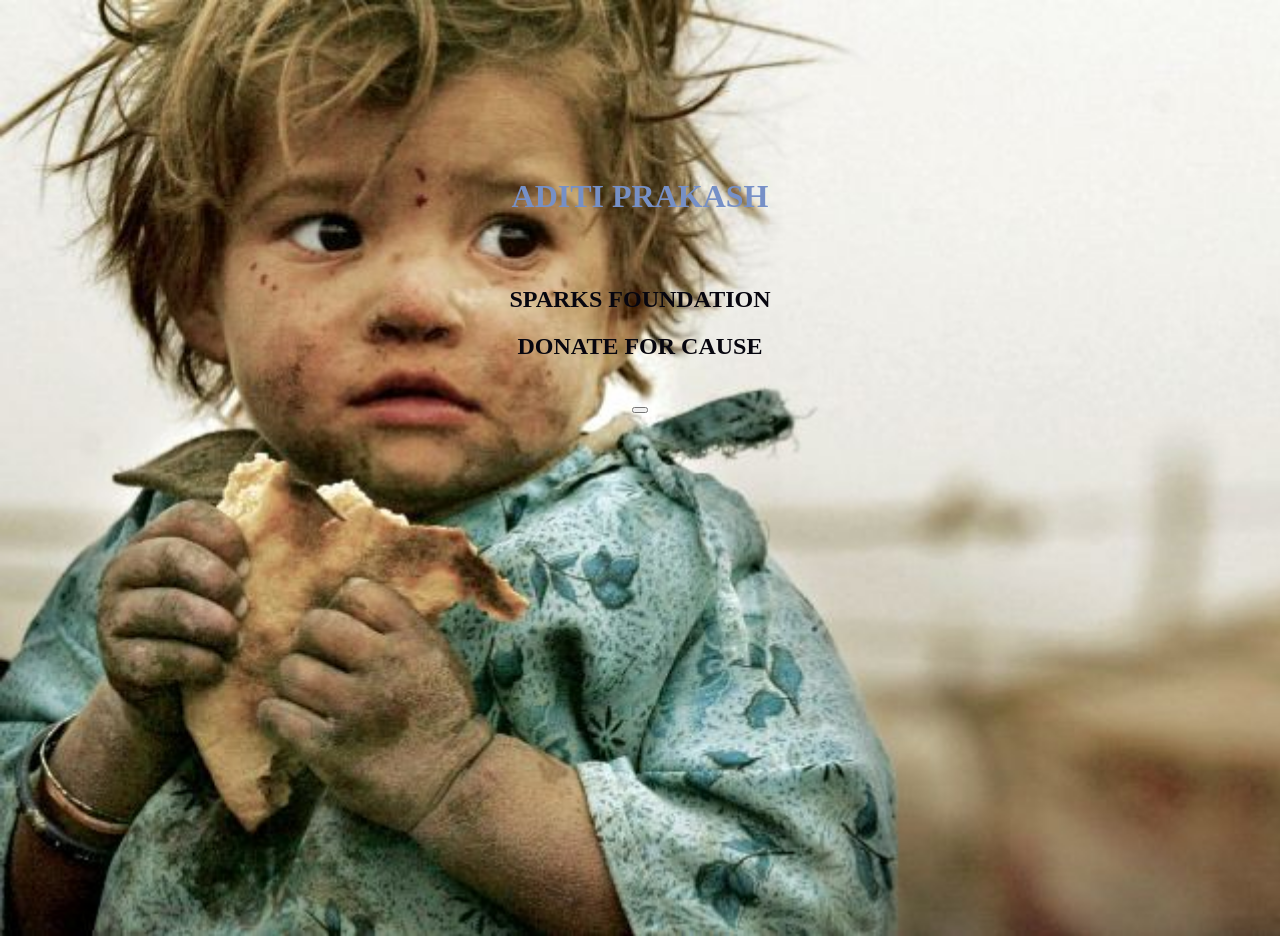
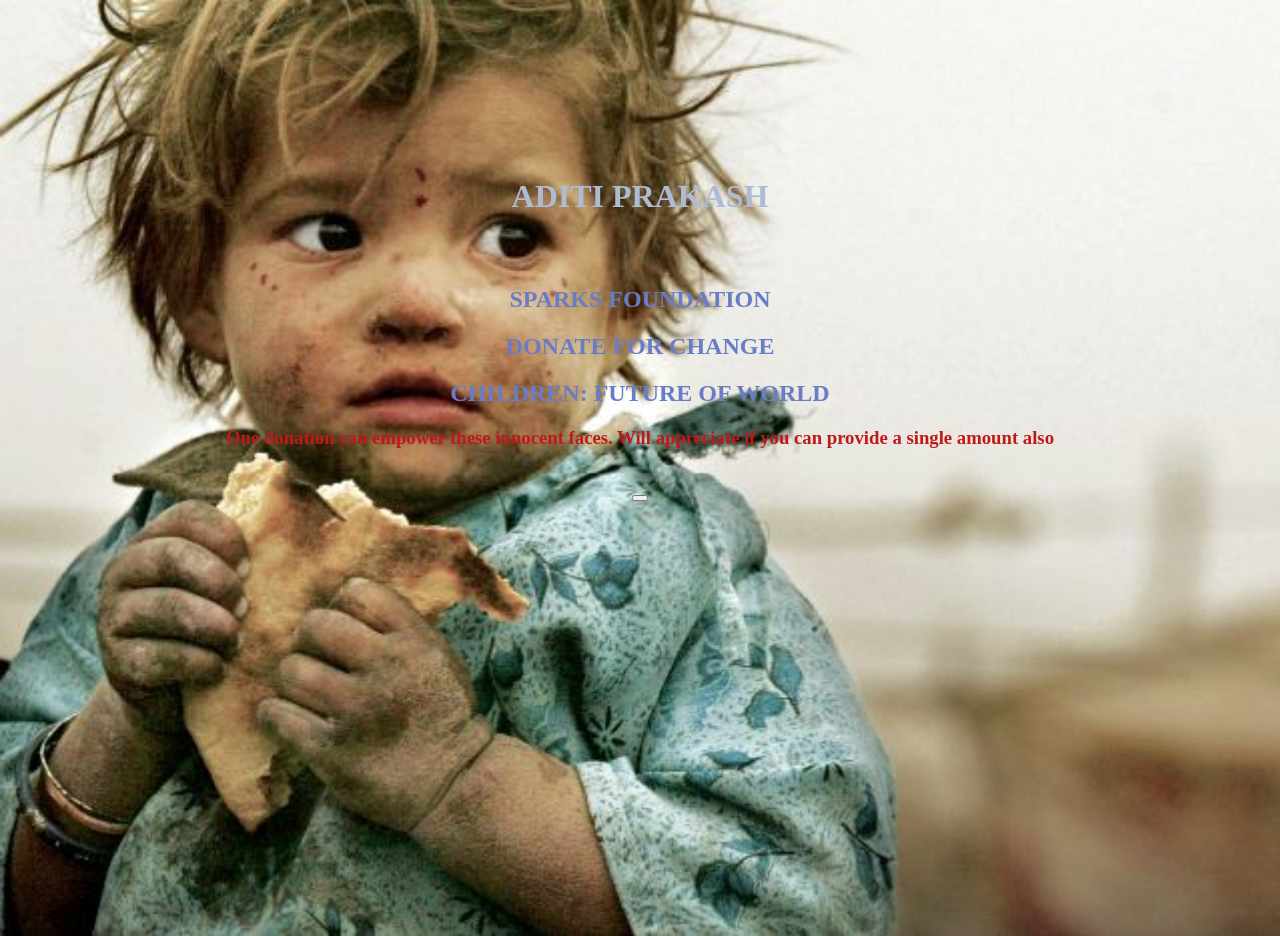
Before and after one commit to Aditi404/PAYMENT-GATEWAY-INTEGRATION, a plain HTML site: page index.html in a window 1280 px wide. Drawn offline with Linux system fonts and the light colour scheme; some packages are replaced by stand-ins of ours.

Commit message:
Update index.html

```diff
--- a/index.html
+++ b/index.html
@@ -37,19 +37,24 @@
        align-items: center;
    }
    h1{
-       color: #7690c7;
+       color: #aebbd5;
        padding: 50px;
 
    }
    h2{
-       color: rgb(7, 6, 15);
+       color:#687cc7;
+   }
+   h3{
+       color: #c01919;
    }
 
 </style>
 <body>
    <h1>ADITI PRAKASH</h1>
    <h2>SPARKS FOUNDATION</h2>
-   <h2>DONATE FOR CAUSE</h2>
+   <h2>DONATE FOR CHANGE</h2>
+   <h2>CHILDREN: FUTURE OF WORLD</h2>
+   <h3>One donation can empower these innocent faces. Will appreciate if you can provide a single amount also</h3>
 
 
     <div>
@@ -65,5 +70,6 @@
 
 <!-- Initialize Firebase -->
 <script src="/__/firebase/init.js"></script>
+
 </body>
 </html>
```
